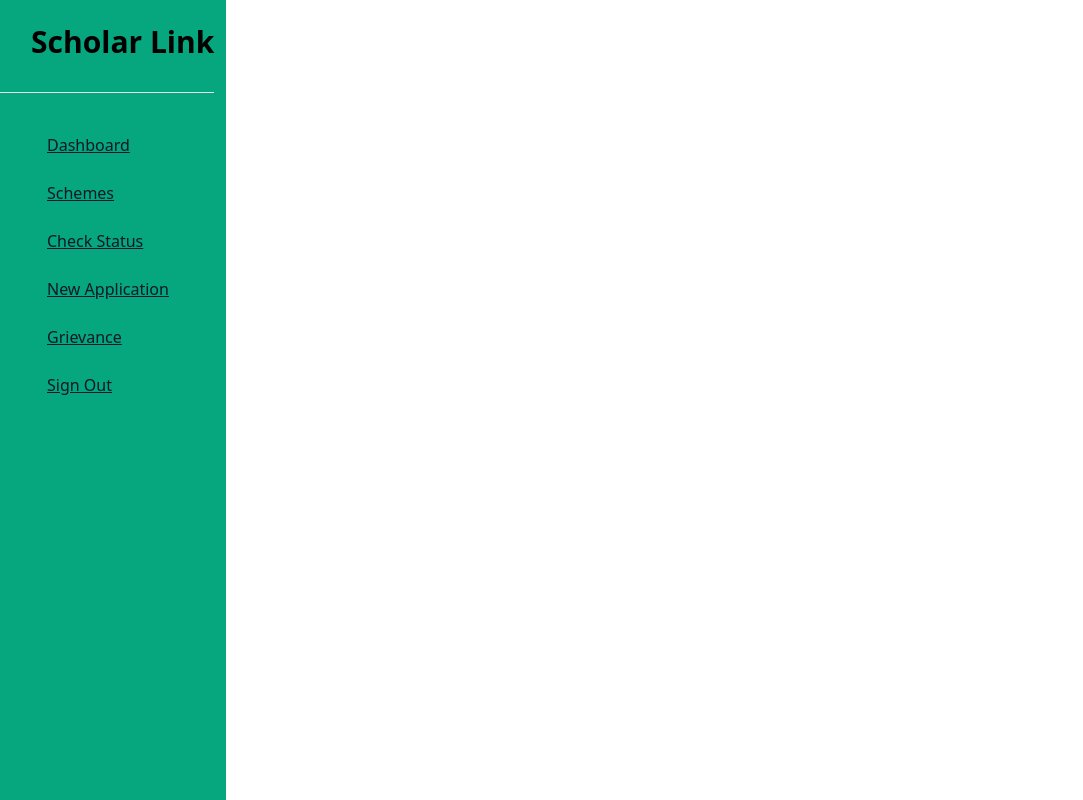
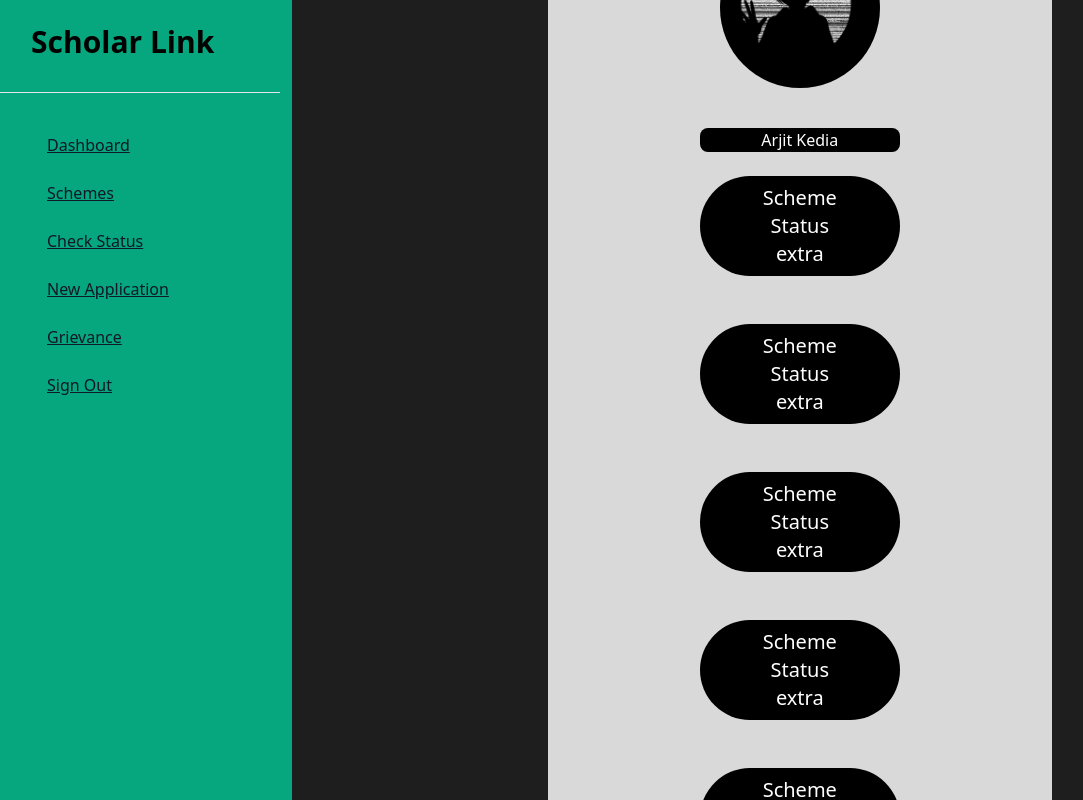
Before and after one commit to status-20X/ScholarLink, a Next.js app in the folder apps/web/: page /DashBoard in a window 1280 px wide. Shown: the whole page, without its empty margins (13-1096 px from the left). Built offline with nearby package versions, Linux system fonts and the light colour scheme.

Commit message:
dashboard

```diff
--- a/apps/web/app/DashBoard/page.tsx
+++ b/apps/web/app/DashBoard/page.tsx
@@ -16,8 +16,39 @@ const Dashboard= () => {
   ]);
   }, []);
   return (
-    <>
-    </>
+    <div className='bg-[#1E1E1E] min-w-full h-[300vh] items-center relative'>
+      <div  className=' top-[43rem] left-[16rem] bg-[#D9D9D9] rounded-[2.5rem] min-h-[25rem]  min-w-[31.5rem] p-10 flex flex-col items-center justify-items-center absolute'>
+        <div className='rounded-full h-[10rem] w-[10rem] bg-black p-4'>
+          <Image src= {I} alt="ada" className='rounded-full w-[7.5rem] h-[7.5rem]'/>
+        </div>
+        <div className='rounded-lg bg-black text-white mt-10 min-w-[12.5rem] text-center'>Arjit Kedia</div>
+        <div className='bg-black rounded-[15rem] min-h-[6.25rem] min-w-[12.5rem] m-6 text-white flex flex-col justify-center items-center text-xl'>
+          <div>Scheme</div>
+          <div>Status</div>
+          <div>extra</div>
+        </div>
+        <div className='bg-black rounded-[15rem] min-h-[6.25rem] min-w-[12.5rem] m-6 text-white flex flex-col justify-center items-center text-xl'>
+          <div>Scheme</div>
+          <div>Status</div>
+          <div>extra</div>
+        </div>
+       <div className='bg-black rounded-[15rem] min-h-[6.25rem] min-w-[12.5rem] m-6 text-white flex flex-col justify-center items-center text-xl'>
+          <div>Scheme</div>
+          <div>Status</div>
+          <div>extra</div>
+        </div>
+        <div className='bg-black rounded-[15rem] min-h-[6.25rem] min-w-[12.5rem] m-6 text-white flex flex-col justify-center items-center text-xl'>
+          <div>Scheme</div>
+          <div>Status</div>
+          <div>extra</div>
+        </div>
+        <div className='bg-black rounded-[15rem] min-h-[6.25rem] min-w-[12.5rem] m-6 text-white flex flex-col justify-center items-center text-xl'>
+          <div>Scheme</div>
+          <div>Status</div>
+          <div>extra</div>
+        </div>
+      </div>
+    </div>
   )
 }
 
--- a/apps/web/app/Navbar/page.tsx
+++ b/apps/web/app/Navbar/page.tsx
@@ -9,7 +9,7 @@ const Navbar = () => {
       <aside
         id="logo-sidebar"
         className="
-           top-0 left-0 z-40 w-64 h-screen transition-transform -translate-x-full sm:translate-x-0"
+           top-0 left-0 z-40 w-[400px] h-screen transition-transform -translate-x-full sm:translate-x-0"
         aria-label="Sidebar"
       >
         <div className="h-screen px-3 py-4 overflow-y-auto bg-[#06A67E]">
```
